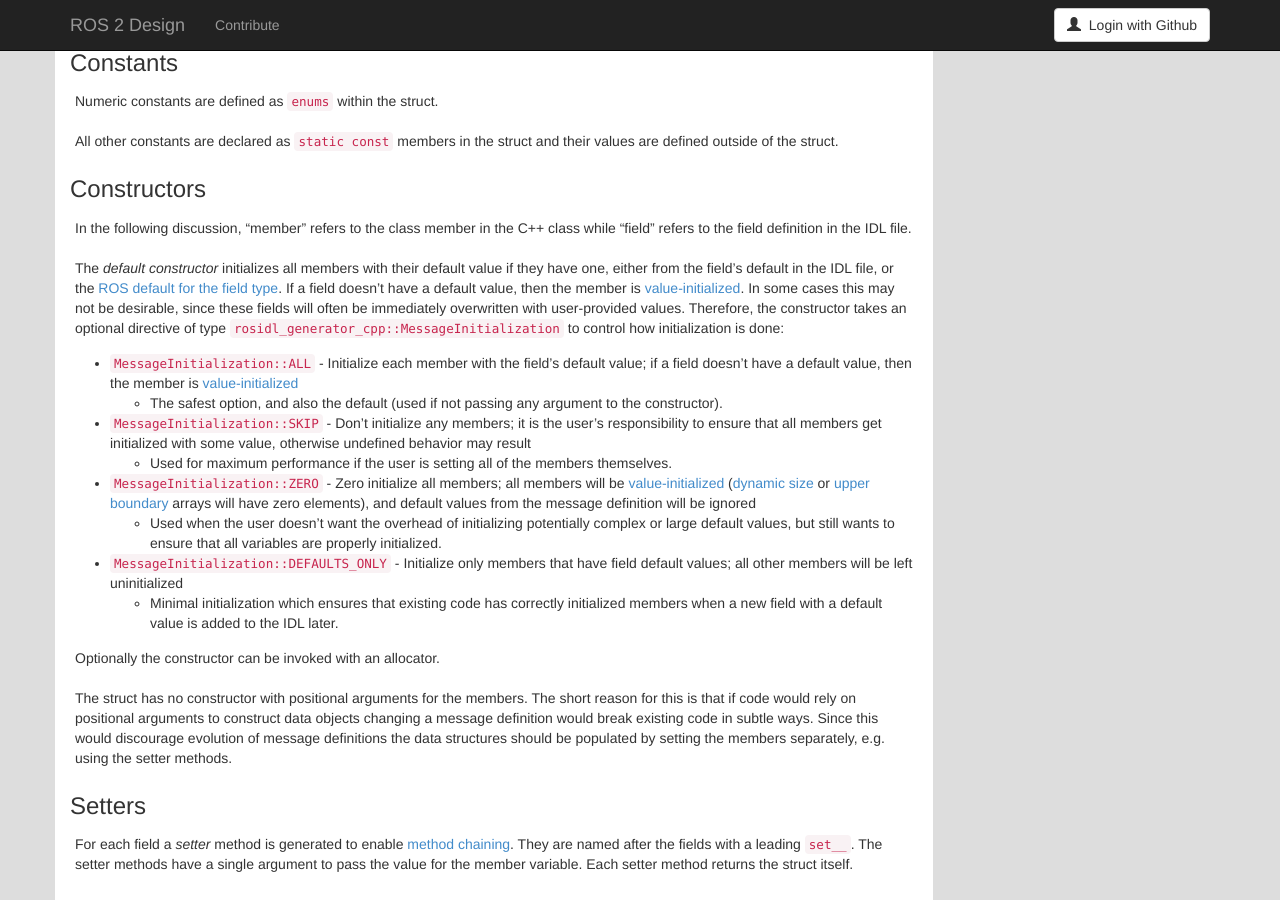
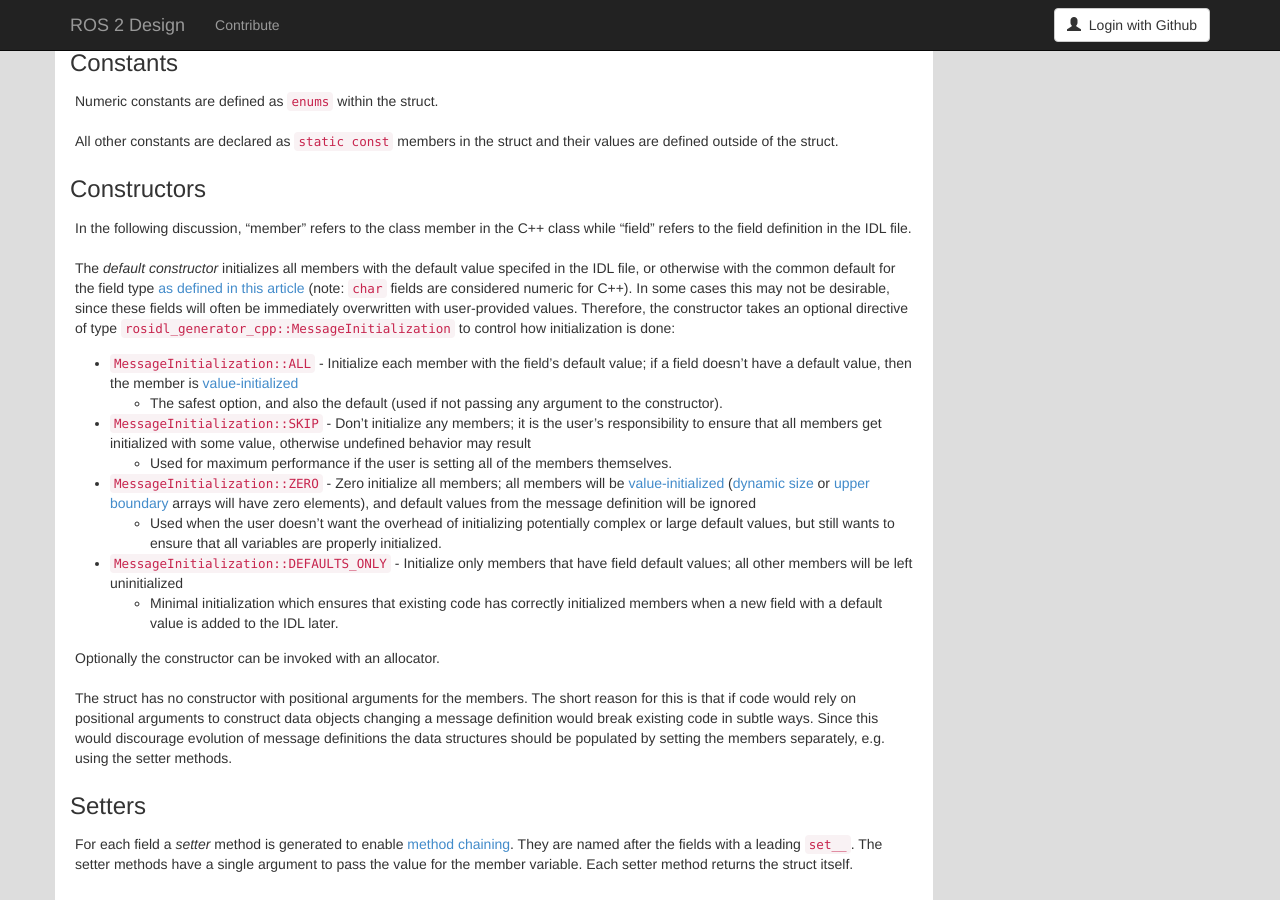
Before and after one commit to ros2/design, a Jekyll site: the page built from articles/112_generated_interfaces_cpp.md, in a window 1280 px wide and 900 px high, scrolled down 1868 px. Built offline with Jekyll 4.4.1, drawn with Linux system fonts in a browser that asks for light colours; nearby versions of some CDN libraries.

Commit message:
Clarify it's either IDL default or common default
Clarify behaviour of char

```diff
--- a/articles/112_generated_interfaces_cpp.md
+++ b/articles/112_generated_interfaces_cpp.md
@@ -105,8 +105,7 @@ All other constants are declared as `static const` members in the struct and the
 
 In the following discussion, "member" refers to the class member in the C++ class while "field" refers to the field definition in the IDL file.
 
-The *default constructor* initializes all members with their default value if they have one, either from the field's default in the IDL file, or the [ROS default for the field type](http://design.ros2.org/articles/interface_definition.html#default-values).
-If a field doesn't have a default value, then the member is [value-initialized](http://en.cppreference.com/w/cpp/language/value_initialization).
+The *default constructor* initializes all members with the default value specifed in the IDL file, or otherwise with the common default for the field type [as defined in this article](http://design.ros2.org/articles/interface_definition.html#default-values) (note: `char` fields are considered numeric for C++).
 In some cases this may not be desirable, since these fields will often be immediately overwritten with user-provided values.
 Therefore, the constructor takes an optional directive of type `rosidl_generator_cpp::MessageInitialization` to control how initialization is done:
 
```
